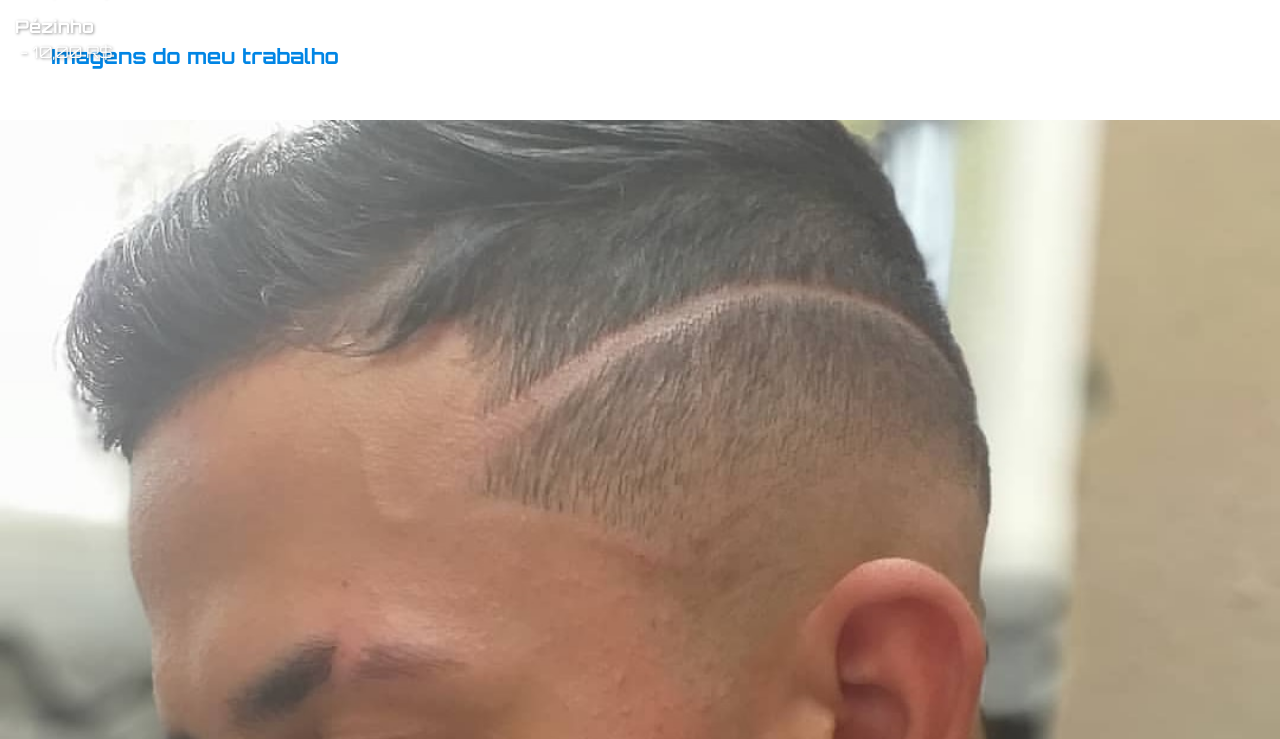
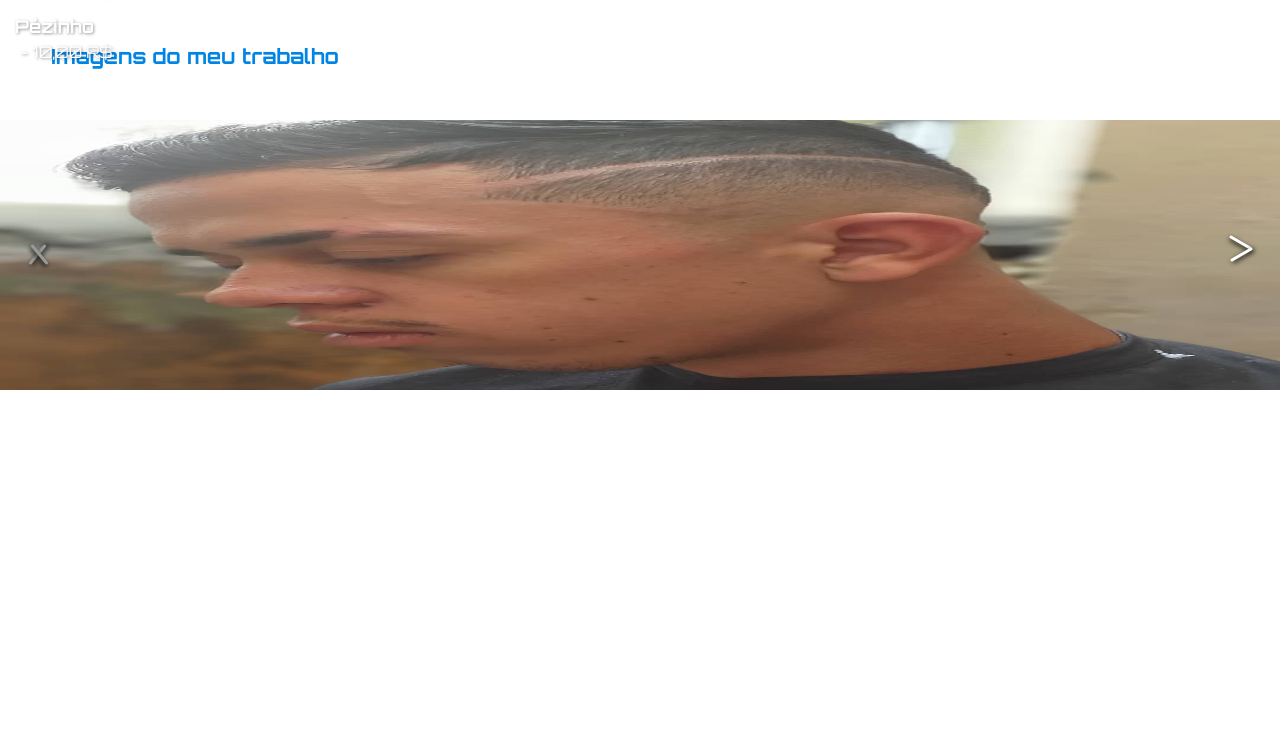
Before and after one commit to AndreiAmr/Melk-Cortes, a React (Create React App) app: page / in a window 1280 px wide. Shown: the part 1213-1952 px from the top of the page. After the commit the page ends 1623 px from the top, so only its background shows below. Built offline with nearby package versions, Linux system fonts and the light colour scheme.

Commit message:
Aprimorando botões dos sliders.

```diff
--- a/src/pages/PicturesOfServices.tsx
+++ b/src/pages/PicturesOfServices.tsx
@@ -17,8 +17,6 @@ function PicturesOfServices() {
         Haircut3,
         Haircut4,
     ] as string[];
-
-    console.log(currentImage);
 
 
     async function handleSlideRight() {
@@ -60,7 +58,7 @@ function PicturesOfServices() {
                         <div></div>
                     </button>
 
-                    <button type="button" className={`arrow-right ${animateRightButton&& 'animation' }`} onClick={handleSlideRight} disabled={currentImage == imagesPathList.length} >
+                    <button type="button" className={`arrow-right ${animateRightButton && 'animation' }`} onClick={handleSlideRight} disabled={currentImage === imagesPathList.length} >
                         <div></div>
                         <div></div>
 
--- a/src/styles/pages/PicturesOfServices.ts
+++ b/src/styles/pages/PicturesOfServices.ts
@@ -13,7 +13,7 @@ export const Container = styled.div`
 
 export const Slider = styled.div`
     width: 100%;
-    min-height: 270px;
+    max-height: 270px;
     position: relative;
     overflow: hidden;
     display: flex;
@@ -30,12 +30,11 @@ export const ButtonsArea = styled.div`
     margin: calc(50% - 18.5px) 0 ;
 
     > button {
-        height: 7vh;
-        width: 7vh;
         border-radius: 3.5vh;
         border: none;
         outline: none;
-        background-image: linear-gradient(to bottom, var(--blue), var(--blue-opacity));
+        background: none;
+        /* background-image: linear-gradient(to bottom, var(--blue), var(--blue-opacity)); */
         display: flex;
         justify-content: center;
         align-items: center;
@@ -46,7 +45,8 @@ export const ButtonsArea = styled.div`
 
          div {
             background: var(--white);
-            width: 40%;
+            box-shadow: 1px 2px 5px black;
+            width: 25px;
             height: 3px;
 
             transition: transform .3s;
@@ -57,10 +57,10 @@ export const ButtonsArea = styled.div`
 
             div {
                 &:first-child{
-                    transform: translateY(0) translateX(9px) rotate(-50deg) !important;
+                    transform: translateY(0) translateX(15px) rotate(-50deg) !important;
                 }
                 &:last-child{
-                    transform: translateY(0) translateX(-7px) rotate(50deg) !important;
+                    transform: translateY(0) translateX(-8px) rotate(50deg) !important;
                 }
             }
         }
@@ -71,7 +71,7 @@ export const ButtonsArea = styled.div`
                 div{
                     border-radius: 5px;
                     &:first-child {
-                        transform: translateY(-4px) translateX(8px) rotate(-30deg);
+                        transform: translateY(-9px) translateX(16px) rotate(-30deg);
                     }
                     &:last-child {
                         transform: translateY(2px) translateX(-8px) rotate(30deg);
@@ -82,11 +82,11 @@ export const ButtonsArea = styled.div`
 
                     div {
                         &:first-child {
-                            transform: translateY(0) translateX(8px) rotate(0deg);
+                            transform: translateY(0) translateX(9px) rotate(0deg);
                         }
 
                         &:last-child {
-                            transform: translateY(0) translateX(-8px) rotate(0deg);
+                            transform: translateY(0) translateX(-12px) rotate(0deg);
                         }
                     }
                 }
@@ -97,10 +97,10 @@ export const ButtonsArea = styled.div`
                 border-radius: 5px;
 
                 &:first-child {
-                    transform: translateY(-6px) translateX(6px) rotate(30deg);
+                    transform: translateY(-12px) translateX(8px) rotate(30deg);
                 }
                 &:last-child {
-                    transform: translateY(1px) translateX(-10px) rotate(-30deg);
+                    transform: translateY(0) translateX(-16px) rotate(-30deg);
                 }
 
             }
@@ -113,7 +113,7 @@ export const ButtonsArea = styled.div`
                     }
 
                     &:last-child {
-                        transform: translateY(0) translateX(-6px) rotate(0deg);
+                        transform: translateY(0) translateX(-14px) rotate(0deg);
                     }
                 }
             }
```
